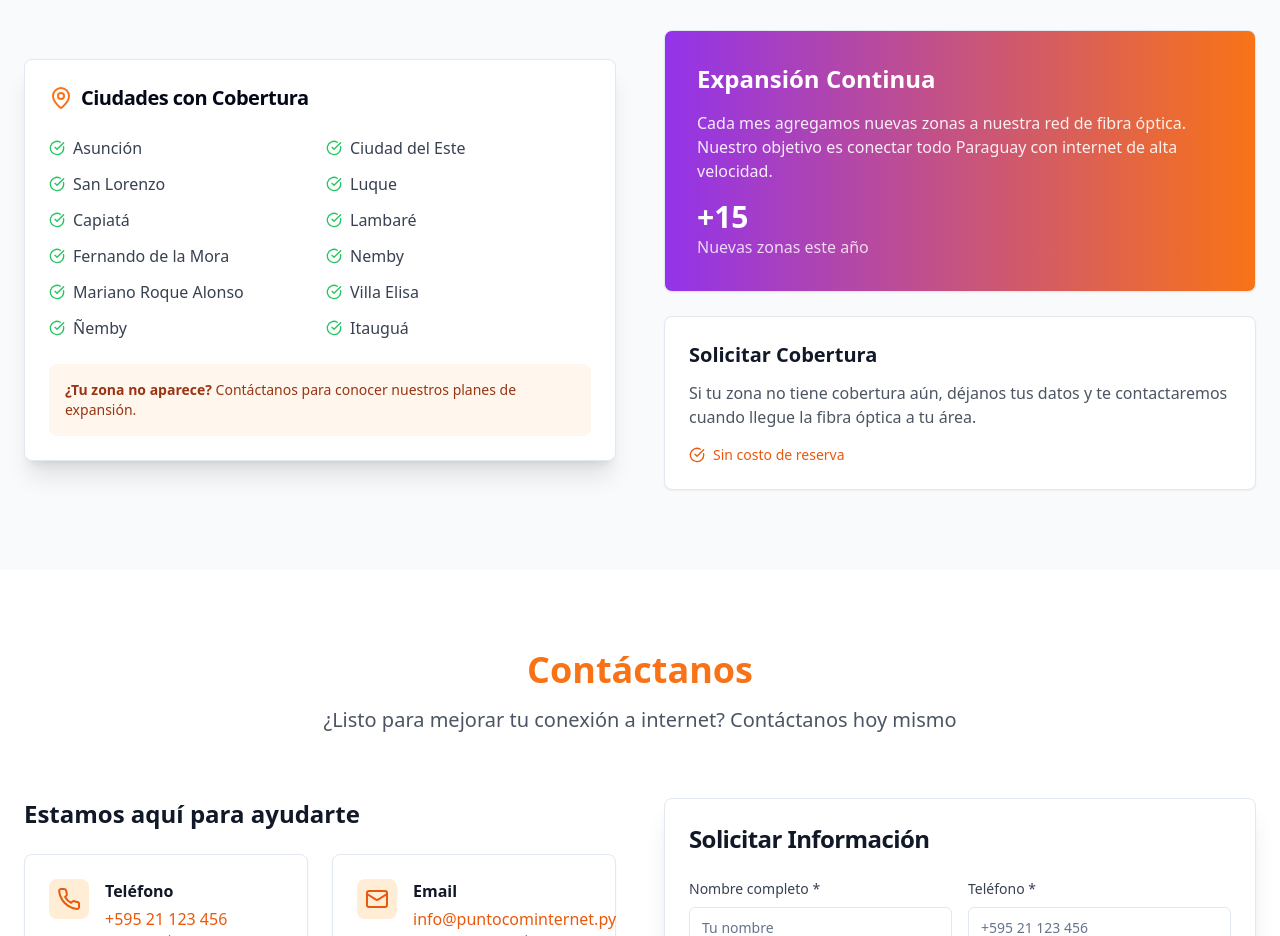
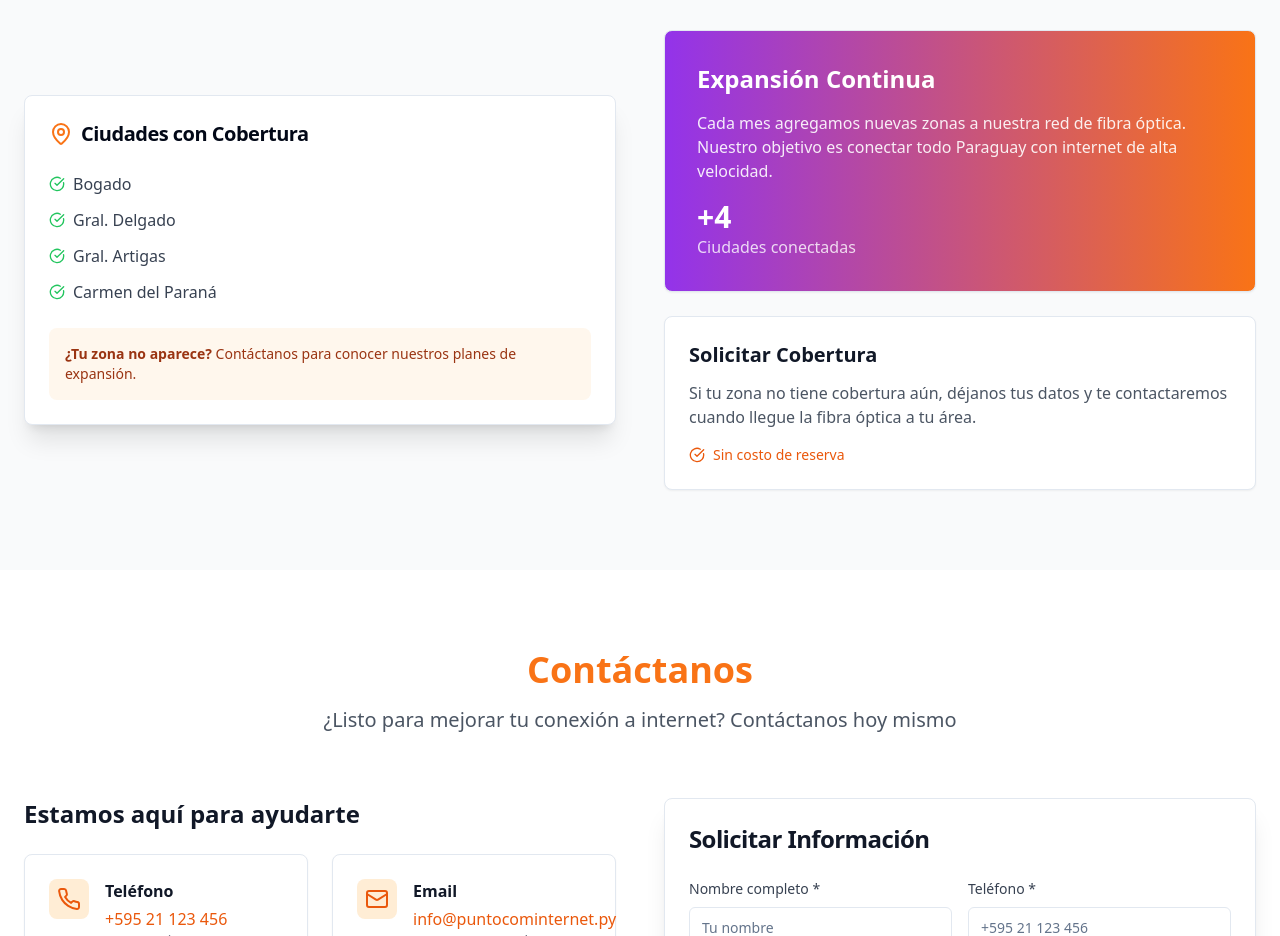
Before and after one commit to flavioduque/puntocom-web-express, a React (Vite) app: page / in a window 1280 px wide. Shown: the part 2540-3476 px from the top of the page. Built offline with nearby package versions, Linux system fonts and the light colour scheme.

Commit message:
Add coverage cities
Update the list of covered cities.

```diff
--- a/src/components/Coverage.tsx
+++ b/src/components/Coverage.tsx
@@ -4,18 +4,10 @@ import { MapPin, CheckCircle } from "lucide-react";
 
 const Coverage = () => {
   const cities = [
-    "Asunción",
-    "Ciudad del Este",
-    "San Lorenzo",
-    "Luque",
-    "Capiatá",
-    "Lambaré",
-    "Fernando de la Mora",
-    "Nemby",
-    "Mariano Roque Alonso",
-    "Villa Elisa",
-    "Ñemby",
-    "Itauguá"
+    "Bogado",
+    "Gral. Delgado",
+    "Gral. Artigas",
+    "Carmen del Paraná"
   ];
 
   return (
@@ -40,7 +32,7 @@ const Coverage = () => {
                 </CardTitle>
               </CardHeader>
               <CardContent>
-                <div className="grid grid-cols-2 gap-3">
+                <div className="grid grid-cols-1 gap-3">
                   {cities.map((city, index) => (
                     <div key={index} className="flex items-center space-x-2">
                       <CheckCircle className="h-4 w-4 text-green-500" />
@@ -65,8 +57,8 @@ const Coverage = () => {
                   Cada mes agregamos nuevas zonas a nuestra red de fibra óptica.
                   Nuestro objetivo es conectar todo Paraguay con internet de alta velocidad.
                 </p>
-                <div className="text-3xl font-bold">+15</div>
-                <div className="text-white/80">Nuevas zonas este año</div>
+                <div className="text-3xl font-bold">+4</div>
+                <div className="text-white/80">Ciudades conectadas</div>
               </CardContent>
             </Card>
 
```
